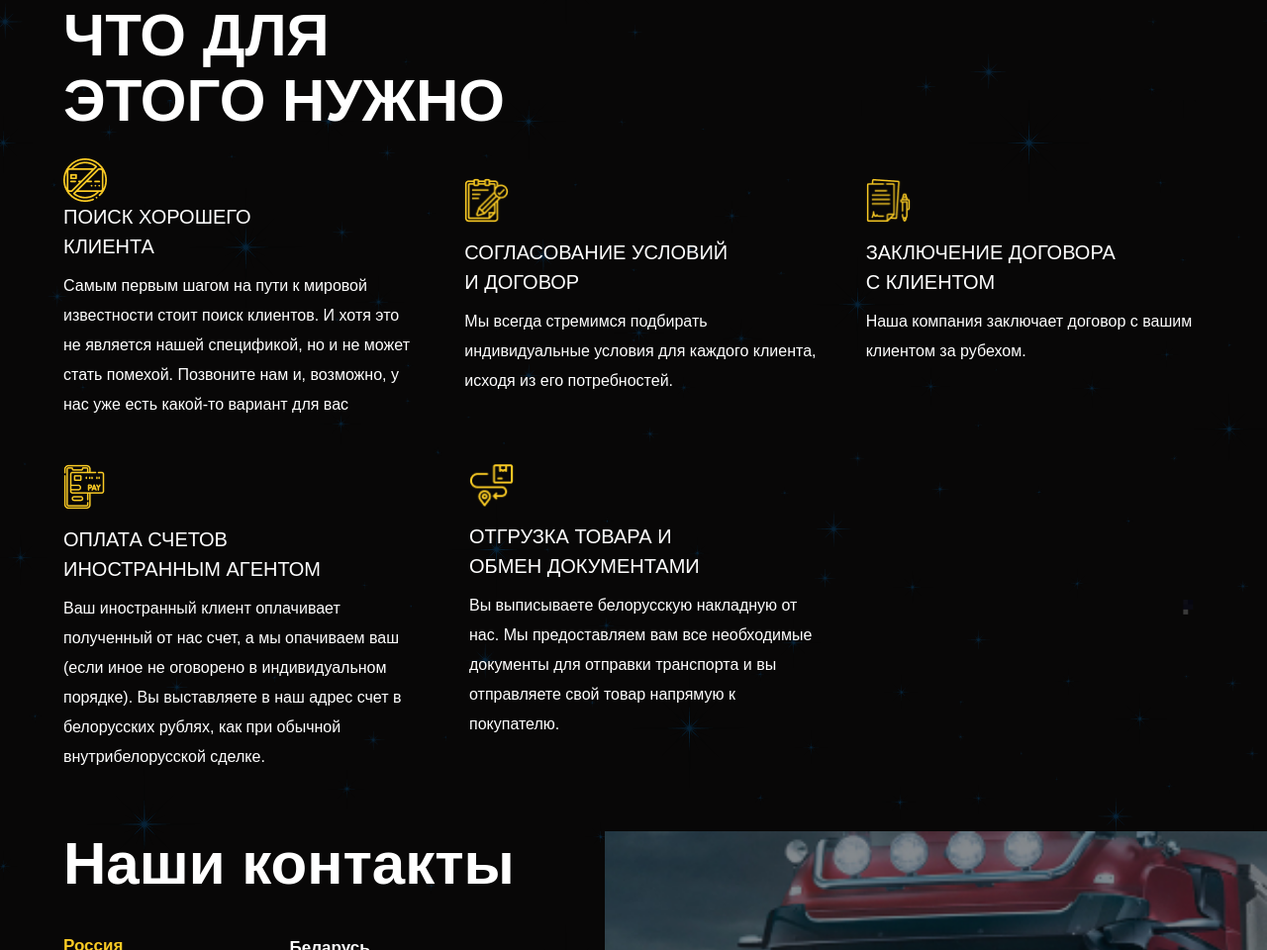
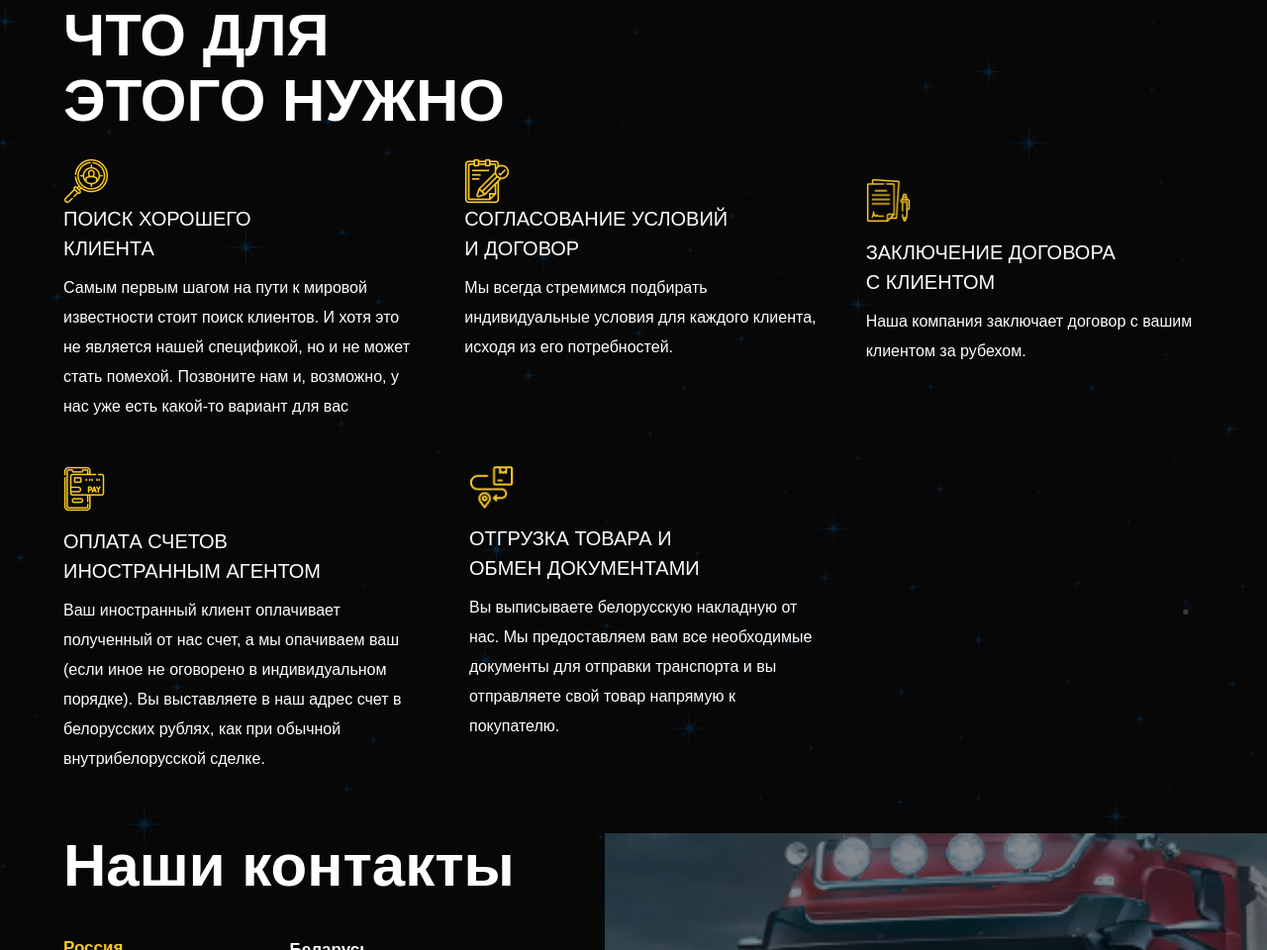
Before and after one commit to valentin-kozina1/import, a plain HTML site: page index.html in a window 1280 px wide. Shown: the part 4899-5859 px from the top of the page at 99% size. Drawn offline with Linux system fonts and the light colour scheme.

Commit message:
Update index.html

```diff
--- a/index.html
+++ b/index.html
@@ -258,13 +258,13 @@
 
 				<div class="must-have-step-block">
 					<div class="must-have-step">
-						<img src="img/Vector 11.png">
+						<img src="img/Vector 21.png">
 						<span class="must-have-name">поиск хорошего клиента</span>
 						<span class="must-have-text">Самым первым шагом на пути к мировой известности стоит поиск клиентов. И хотя это не является нашей спецификой, но и не может стать помехой. Позвоните нам и, возможно, у нас уже есть какой-то вариант для вас</span>
 					</div>
 
 					<div class="must-have-step">
-						<img class="must-have-logo" src="img/vector 22.png">
+						<img src="img/vector 22.png">
 						<span class="must-have-name">согласование условий и договор</span>
 						<span class="must-have-text">Мы всегда стремимся подбирать индивидуальные условия для каждого клиента, исходя из его потребностей.</span>
 					</div>
```
